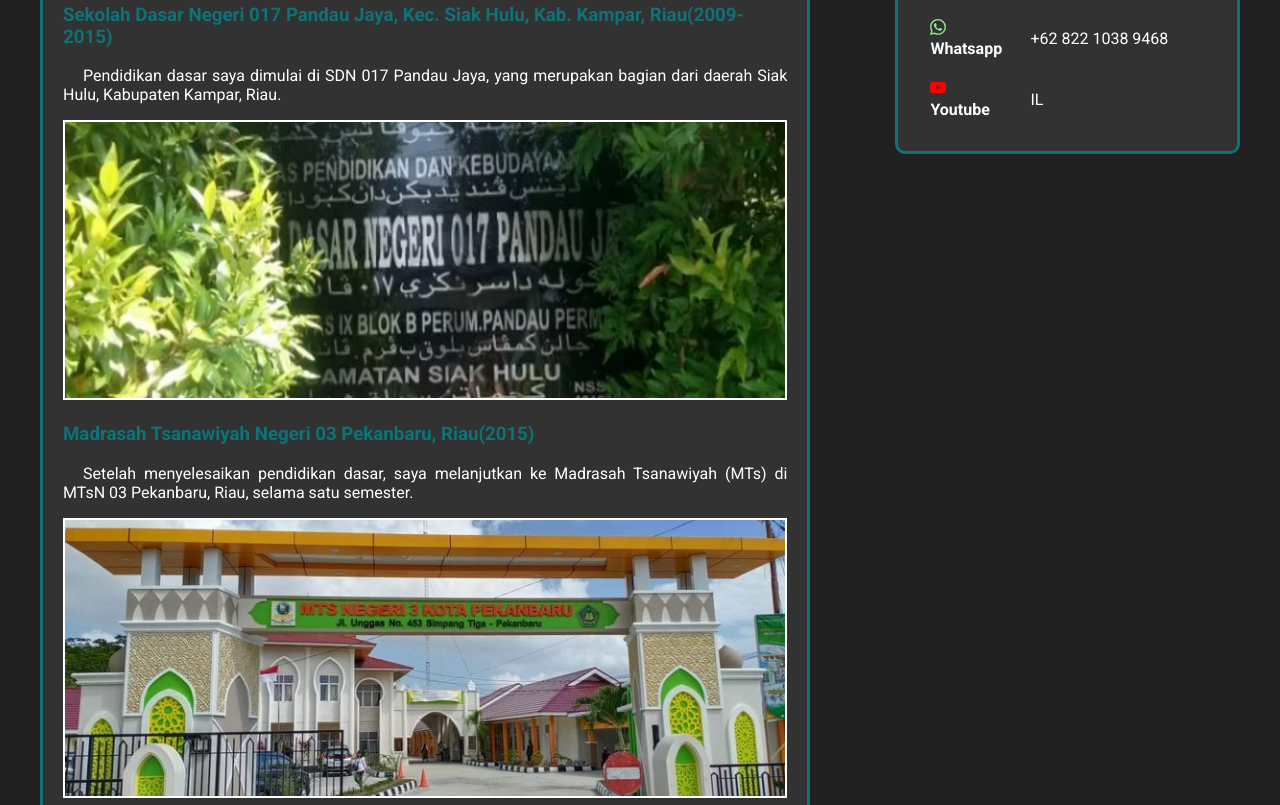
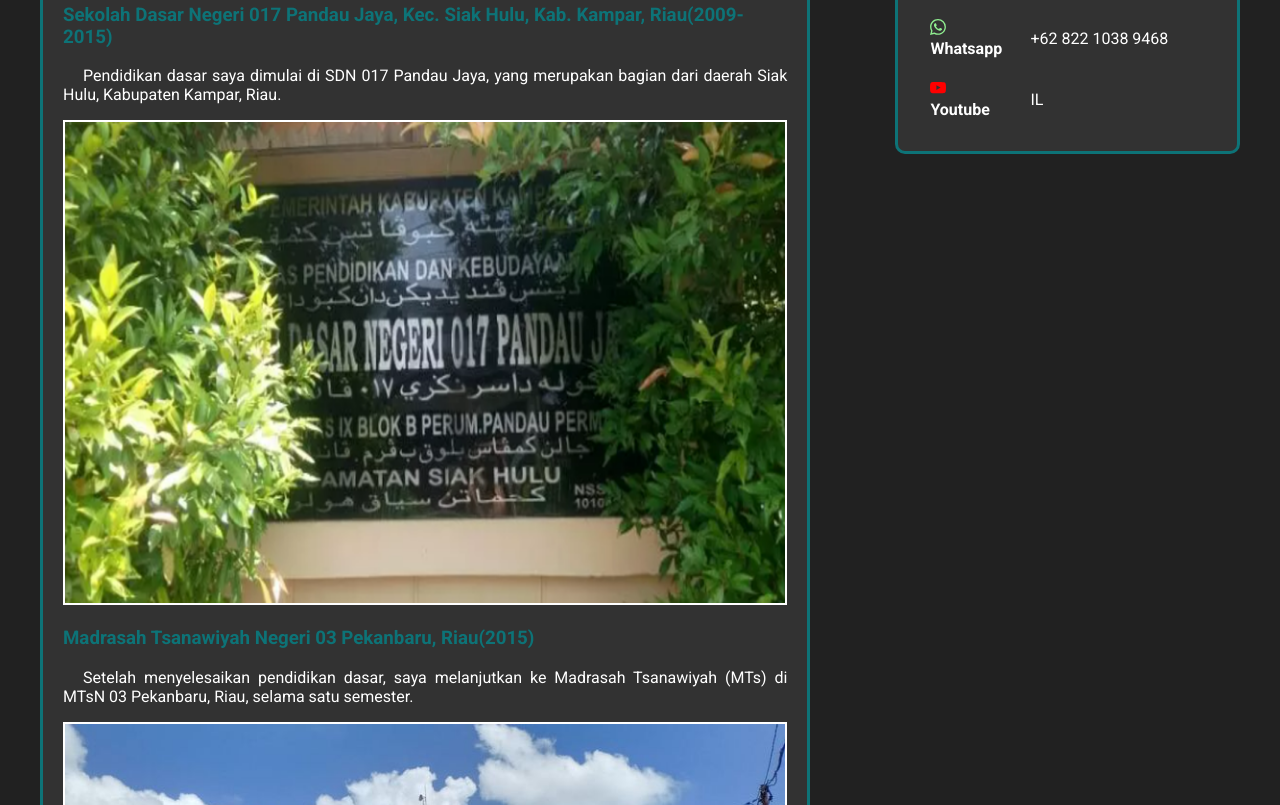
Before and after one commit to ifdall26/MyProjectPortfolio, a plain HTML site: page index.html in a window 1280 px wide. Shown: the part 1094-1899 px from the top of the page. Drawn offline with nearby package versions, Linux system fonts and the light colour scheme.

Commit message:
update height content img

```diff
--- a/css/style.css
+++ b/css/style.css
@@ -167,7 +167,6 @@ table td {
 
 #content img {
   border: 2px solid #ffffff;
-  max-height: 280px;
   object-fit: cover;
   width: 100%;
 }
```
